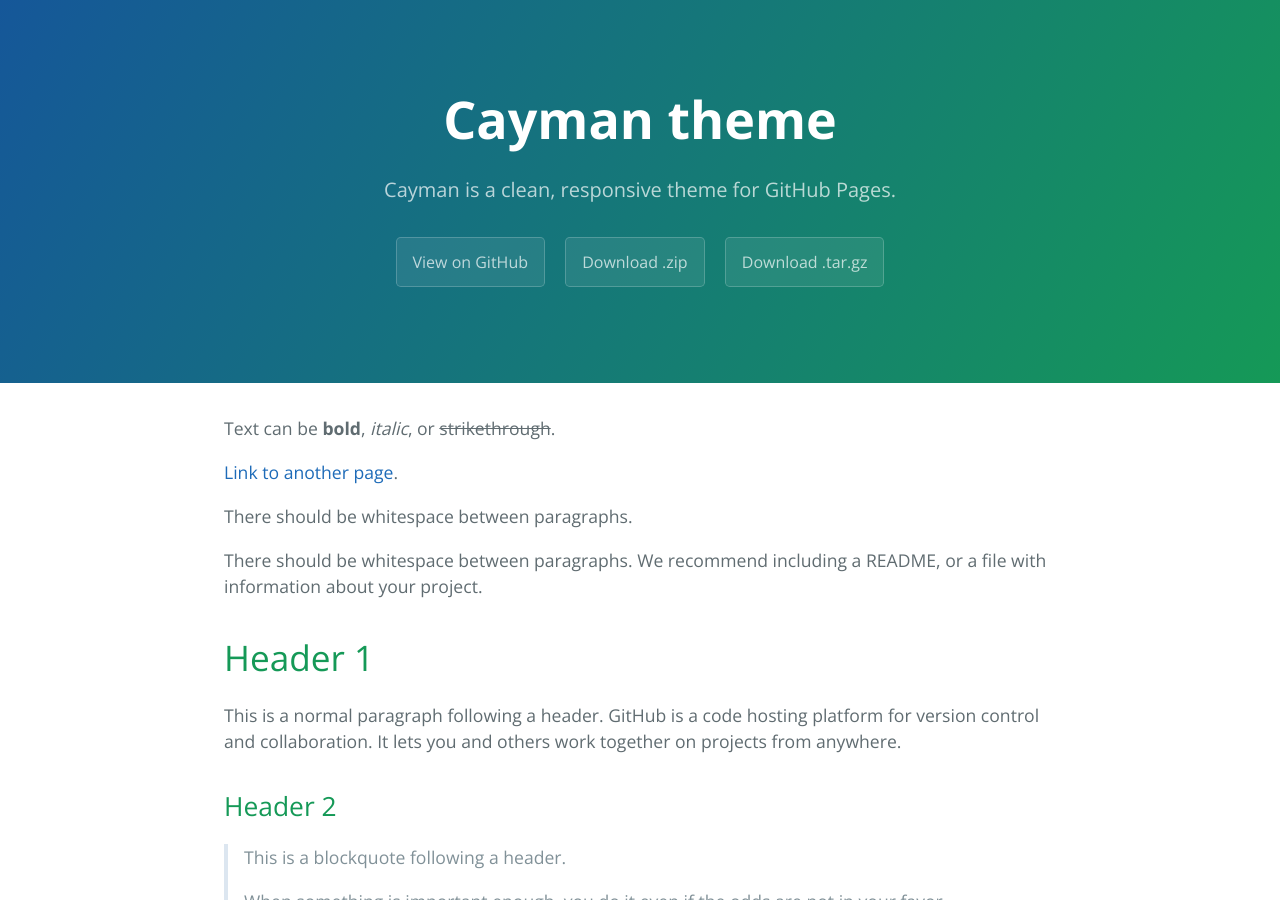
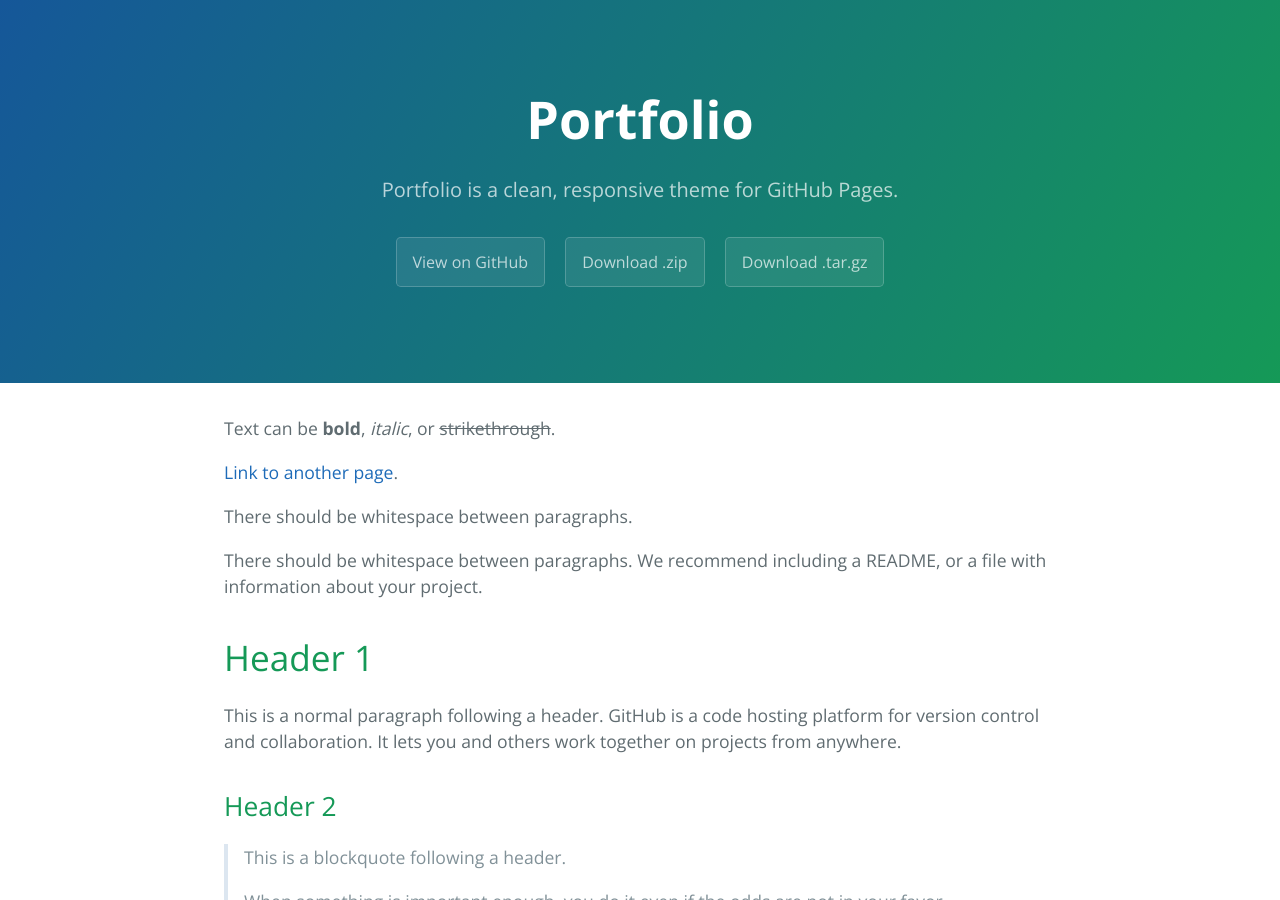
Before and after one commit to Dans-Creative/portfolio, a Jekyll site: the page built from index.md, in a window 1280 px wide and 900 px high. Built offline with Jekyll 4.4.1, drawn with Linux system fonts in a browser that asks for light colours.

Commit message:
Updated Config

```diff
--- a/_config.yml
+++ b/_config.yml
@@ -1,5 +1,5 @@
 ---
-title: Cayman theme
+title: Portfolio
 timezone: UTC
 collections:
   posts:
@@ -8,7 +8,7 @@ collections:
   uploads:
     title: Uploads
     output: true
-description: Cayman is a clean, responsive theme for GitHub Pages.
+description: Portfolio is a clean, responsive theme for GitHub Pages.
 show_downloads: true
 google_analytics:
 theme:
```
